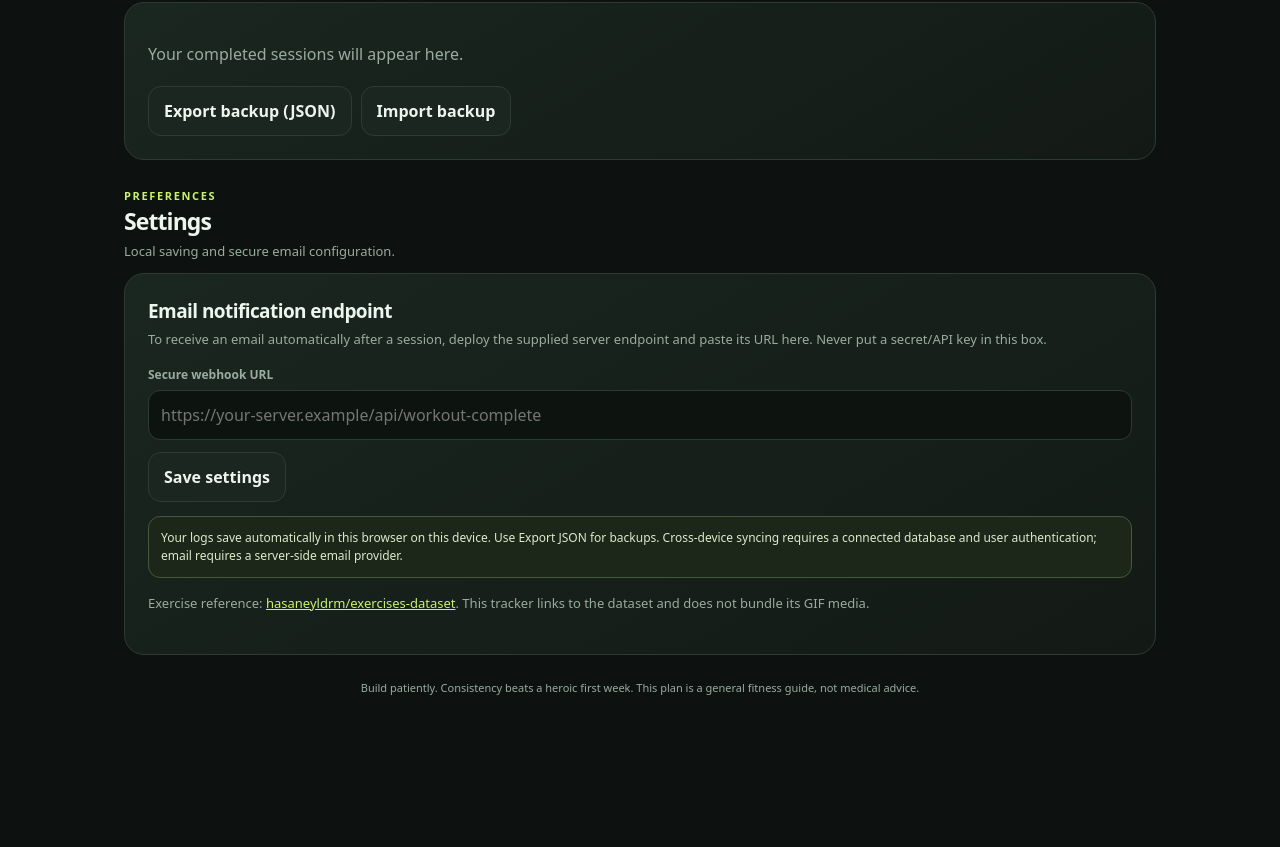
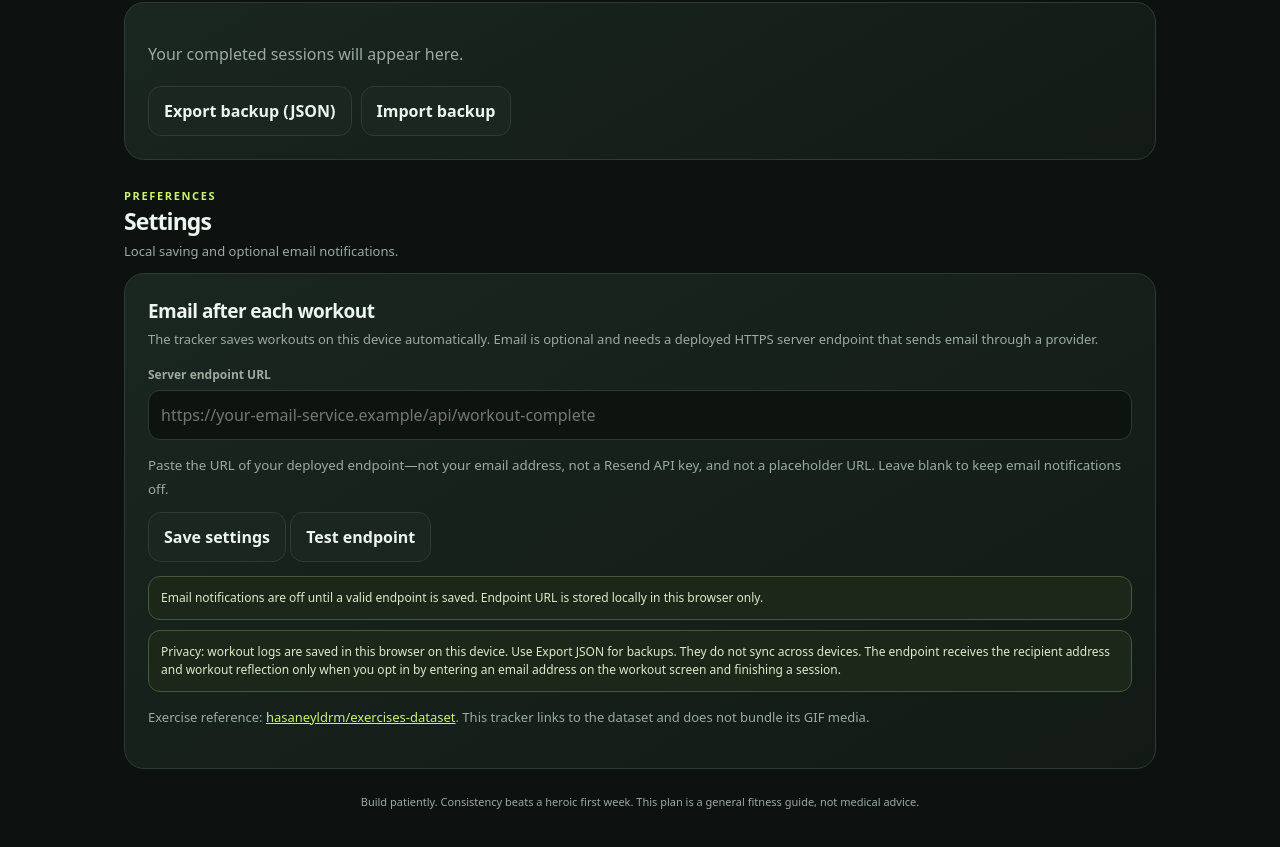
Before and after one commit to dipayandey1244/ddrlearning, a plain HTML site: page hyrox-30/index.html in a window 1280 px wide. Shown: the part 2264-3111 px from the top of the page. Before the commit the page ends 3081 px from the top, so only its background shows below. Drawn offline with Linux system fonts and the light colour scheme.

Commit message:
Clarify email endpoint setup and improve settings validation

```diff
--- a/hyrox-30/index.html
+++ b/hyrox-30/index.html
@@ -50,8 +50,17 @@
 <div class="card"><div id="historyList"><p class="muted">Your completed sessions will appear here.</p></div><div class="actions"><button class="btn" id="exportData">Export backup (JSON)</button><label class="btn" for="importFile">Import backup</label><input class="hidden" type="file" id="importFile" accept="application/json"></div></div>
 </section>
 <section id="settings">
-<div class="section-head"><div><div class="tag">Preferences</div><h2>Settings</h2><p>Local saving and secure email configuration.</p></div></div>
-<div class="card"><h3>Email notification endpoint</h3><p class="sub">To receive an email automatically after a session, deploy the supplied server endpoint and paste its URL here. Never put a secret/API key in this box.</p><div class="form-grid"><div class="field full"><label for="emailEndpoint">Secure webhook URL</label><input id="emailEndpoint" type="url" placeholder="https://your-server.example/api/workout-complete"></div><div class="field full"><button class="btn" id="saveSettings">Save settings</button></div></div><div class="notice">Your logs save automatically in this browser on this device. Use Export JSON for backups. Cross-device syncing requires a connected database and user authentication; email requires a server-side email provider.</div><p class="sub" style="margin-top:16px">Exercise reference: <a href="https://github.com/hasaneyldrm/exercises-dataset" target="_blank" rel="noreferrer">hasaneyldrm/exercises-dataset</a>. This tracker links to the dataset and does not bundle its GIF media.</p></div>
+<div class="section-head"><div><div class="tag">Preferences</div><h2>Settings</h2><p>Local saving and optional email notifications.</p></div></div>
+<div class="card"><h3>Email after each workout</h3>
+<p class="sub">The tracker saves workouts on this device automatically. Email is optional and needs a deployed HTTPS server endpoint that sends email through a provider.</p>
+<div class="form-grid">
+<div class="field full"><label for="emailEndpoint">Server endpoint URL</label><input id="emailEndpoint" type="url" inputmode="url" autocomplete="url" placeholder="https://your-email-service.example/api/workout-complete" aria-describedby="endpointHelp"></div>
+<div class="field full"><small id="endpointHelp" class="muted">Paste the URL of your deployed endpoint—not your email address, not a Resend API key, and not a placeholder URL. Leave blank to keep email notifications off.</small></div>
+<div class="field full"><button class="btn" id="saveSettings" type="button">Save settings</button> <button class="btn" id="testEmailEndpoint" type="button">Test endpoint</button></div>
+</div>
+<div class="notice" id="emailStatus" role="status" aria-live="polite">Email notifications are off until a valid endpoint is saved. Endpoint URL is stored locally in this browser only.</div>
+<div class="notice" style="margin-top:10px">Privacy: workout logs are saved in this browser on this device. Use Export JSON for backups. They do not sync across devices. The endpoint receives the recipient address and workout reflection only when you opt in by entering an email address on the workout screen and finishing a session.</div>
+<p class="sub" style="margin-top:16px">Exercise reference: <a href="https://github.com/hasaneyldrm/exercises-dataset" target="_blank" rel="noopener noreferrer">hasaneyldrm/exercises-dataset</a>. This tracker links to the dataset and does not bundle its GIF media.</p></div>
 </section>
 <p class="footer">Build patiently. Consistency beats a heroic first week. This plan is a general fitness guide, not medical advice.</p>
 </div>
@@ -104,10 +113,13 @@ document.querySelectorAll("#weekTabs button").forEach(b=>b.onclick=()=>{readFiel
 ["beforeMood","afterMood"].forEach(id=>document.querySelectorAll("#"+id+" .mood").forEach(b=>b.onclick=()=>{document.querySelectorAll("#"+id+" .mood").forEach(x=>x.classList.toggle("active",x===b));readFields();saveData()}));
 document.getElementById("saveBefore").onclick=()=>{readFields();saveData();toast("Pre-workout check-in saved")};
 document.getElementById("completeBox").onchange=e=>{current().completed=e.target.checked;current().completedAt=e.target.checked?new Date().toISOString():null;saveData();toast(e.target.checked?"Workout marked complete":"Completion unchecked")};
-document.getElementById("finishWorkout").onclick=async()=>{let s=readFields();s.completed=true;s.completedAt=new Date().toISOString();if(!s.after.duration)s.after.duration=plans[week-1][selected].duration.match(/\d+/)?.[0]||"";saveData();document.getElementById("completeBox").checked=true;toast("Workout saved — well done!");let to=document.getElementById("emailTo").value.trim(),endpoint=data.settings?.endpoint;if(to&&endpoint){try{let res=await fetch(endpoint,{method:"POST",headers:{"Content-Type":"application/json"},body:JSON.stringify({to,workout:plans[week-1][selected],session:s})});if(!res.ok)throw new Error("Email endpoint returned "+res.status);toast("Workout saved and email request sent")}catch(e){toast("Workout saved; email endpoint failed. Check Settings.")}}else if(to&&!endpoint){toast("Saved locally. Add a secure email endpoint in Settings to email summaries.")}document.getElementById("history").scrollIntoView({behavior:"smooth"})};
+document.getElementById("finishWorkout").onclick=async()=>{let s=readFields();s.completed=true;s.completedAt=new Date().toISOString();if(!s.after.duration)s.after.duration=plans[week-1][selected].duration.match(/\d+/)?.[0]||"";saveData();document.getElementById("completeBox").checked=true;toast("Workout saved — well done!");let to=document.getElementById("emailTo").value.trim(),endpoint=data.settings?.endpoint;if(to&&endpoint){if(!endpointIsValid(endpoint)){toast("Workout saved. Email endpoint URL is invalid; fix it in Settings.")}else{try{let res=await fetch(endpoint,{method:"POST",headers:{"Content-Type":"application/json"},body:JSON.stringify({to,workout:plans[week-1][selected],session:s})});if(!res.ok)throw new Error("Email endpoint returned "+res.status);toast("Workout saved; email service accepted the request")}catch(e){toast("Workout saved; email failed. Check endpoint, HTTPS and CORS.")}}}else if(to&&!endpoint){toast("Saved locally. Email is off until you deploy and save an HTTPS endpoint.")}document.getElementById("history").scrollIntoView({behavior:"smooth"})};
 document.getElementById("exportData").onclick=exportData;document.getElementById("exportTop").onclick=exportData;
 document.getElementById("importFile").onchange=async e=>{try{let imported=JSON.parse(await e.target.files[0].text());if(!imported.sessions)throw new Error();data=imported;saveData();renderSession();hydrate();toast("Backup imported")}catch{toast("Could not import this backup file")}e.target.value=""};
-document.getElementById("saveSettings").onclick=()=>{data.settings=data.settings||{};data.settings.endpoint=document.getElementById("emailEndpoint").value.trim();saveData();toast("Settings saved")};
+function endpointIsValid(value){try{const u=new URL(value);return u.protocol==="https:"&&!!u.hostname}catch{return false}}
+function updateEmailStatus(message){const el=document.getElementById("emailStatus");if(el)el.textContent=message}
+document.getElementById("saveSettings").onclick=()=>{const value=document.getElementById("emailEndpoint").value.trim();if(value&&!endpointIsValid(value)){updateEmailStatus("Please use a full HTTPS URL. Do not enter an email address or an API key.");toast("Invalid endpoint URL");return}data.settings=data.settings||{};data.settings.endpoint=value;saveData();updateEmailStatus(value?"Endpoint URL saved on this device. Use Test endpoint to check that your deployed service responds.":"Email notifications are off until a valid endpoint is saved.");toast("Settings saved")};
+document.getElementById("testEmailEndpoint").onclick=async()=>{const endpoint=document.getElementById("emailEndpoint").value.trim();if(!endpointIsValid(endpoint)){updateEmailStatus("Enter a full HTTPS endpoint URL first. Do not use a placeholder URL.");toast("Enter a valid HTTPS endpoint");return}updateEmailStatus("Testing endpoint…");try{const res=await fetch(endpoint,{method:"OPTIONS"});if(res.ok||res.status===204||res.status===405){updateEmailStatus("Endpoint is reachable. This only checks connectivity; send a test workout to verify email delivery.")}else{updateEmailStatus("Endpoint responded with HTTP "+res.status+". Check the endpoint configuration and CORS settings.")}}catch(e){updateEmailStatus("Could not reach endpoint from this site. Check HTTPS, CORS, and that the server is deployed.");} };
 document.getElementById("startToday").onclick=()=>{document.getElementById("sessionHead").scrollIntoView({behavior:"smooth"});setTimeout(()=>document.getElementById("checkin").scrollIntoView({behavior:"smooth",block:"start"}),450)};
 document.getElementById("goPlan").onclick=()=>document.getElementById("plan").scrollIntoView({behavior:"smooth"});
 document.getElementById("emailEndpoint").value=data.settings?.endpoint||"";
```
